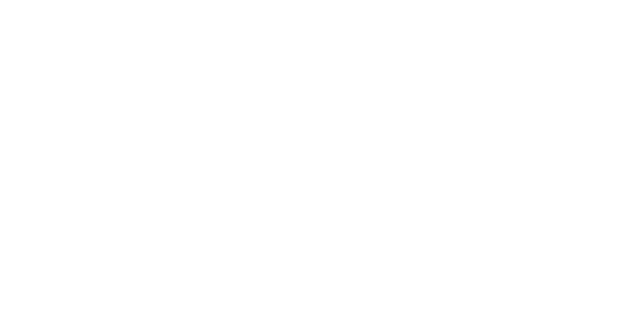
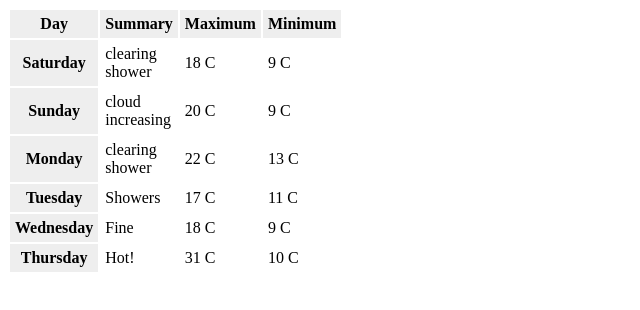
Before and after one commit to gleddy/unarmed_javascript, a plain HTML site: page day18_jq.html in a window 1280 px wide. Shown: the whole page, without its empty margins (0-640 px from the left). Drawn offline with Linux system fonts and the light colour scheme.

Commit message:
finished 18-jq

```diff
--- a/day18_jq.html
+++ b/day18_jq.html
@@ -1,10 +1,21 @@
 <!DOCTYPE HTML>
 <html>
 <head>
-    <title>day <!-- daynumber --> - JQuery</title>
+    <title>day 18 - JQuery</title>
 	<script src="jquery_v1.6.2.js"></script>
 
 	<style>
+	table {
+	width: 200px;
+	height: 200px;
+	}
+	table th {
+	padding: 5px;
+	background: #eee;
+	}
+	table td {
+	padding: 5px;
+	}
 	</style>
 
 
@@ -16,44 +27,72 @@
 
 	    "Saturday": {
 	        summary: "clearing shower",
-	        maximum: "18°C",
-	        minimum: "9°C"
+	        maximum: "18 C",
+	        minimum: "9 C"
 	    },
 
 	    "Sunday": {
 	        summary: "cloud increasing",
-	        maximum: "20°C",
-	        minimum: "9°C"
+	        maximum: "20 C",
+	        minimum: "9 C"
 	    },
 
 	    "Monday": {
 	        summary: "clearing shower",
-	        maximum: "22°C",
-	        minimum: "13°C"
+	        maximum: "22 C",
+	        minimum: "13 C"
 	    },
 
 	    "Tuesday": {
 	        summary: "Showers",
-	        maximum: "17°C",
-	        minimum: "11°C"
+	        maximum: "17 C",
+	        minimum: "11 C"
 	    },
 
 	    "Wednesday": {
 	        summary: "Fine",
-	        maximum: "18°C",
-	        minimum: "9°C"
+	        maximum: "18 C",
+	        minimum: "9 C"
+	    },
+	    "Thursday": {
+	    	summary: "Hot!",
+	    	maximum: "31 C",
+	    	minimum: "10 C"
 	    }
 	};
 
-	var makeTable = {
+	var weatherReport = {
+
+		createTable: function(id) {
+			var table_shell = $('<table><thead><tr><th>Day</th><th>Summary</th><th>Maximum</th><th>Minimum</th></tr></thead><tbody></tbody></table>');
+			table_shell.attr('id', id);
+			$('body').append(table_shell)
+		},
 
 		init: function() {
+			var self = this;
 
+			self.createTable('weather');
+
+			for(key in weatherForecast) {
+
+				// returns day
+				var th = '<tr><th>' + key + '</th></tr>';
+				$('#weather tbody').append(th);
+
+				for(val in weatherForecast[key]) {
+
+					// returns day details
+					var td = '<td>' + weatherForecast[key][val] + '</td>';
+					$('#weather tbody tr:last-child').append(td);
+				}
+
+			}
 		}
 	}
 
 	$(document).ready(function() {
-		makeTable.init();
+		weatherReport.init();
 	});
 
 	</script>
```
Also changed, not shown: _nojquery.html (+1 -1 lines).
